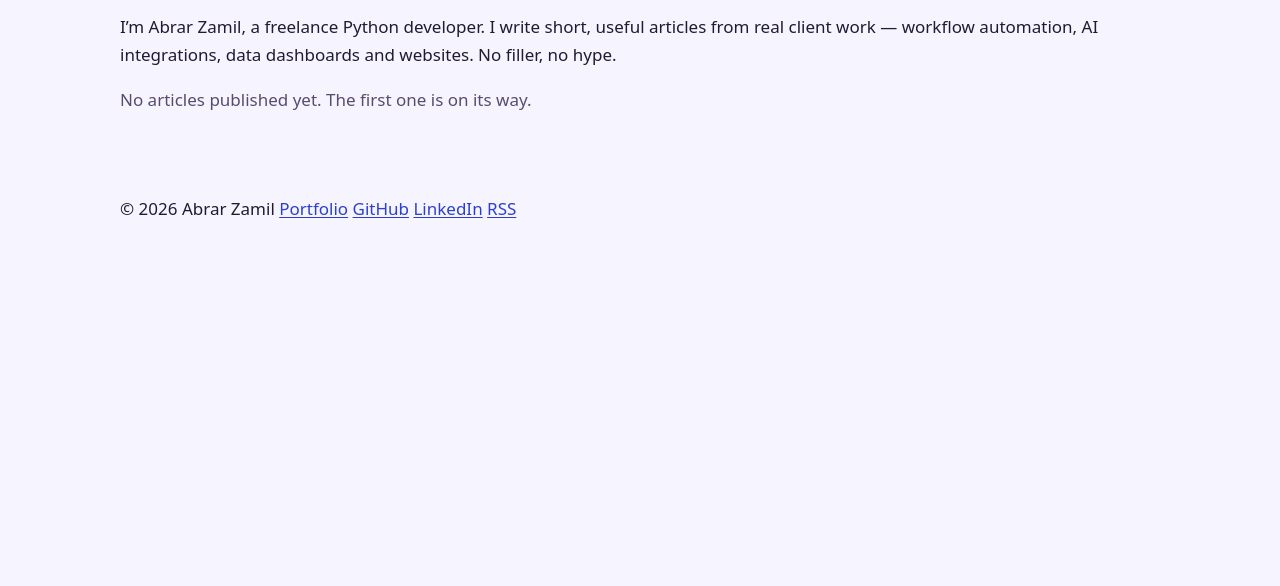
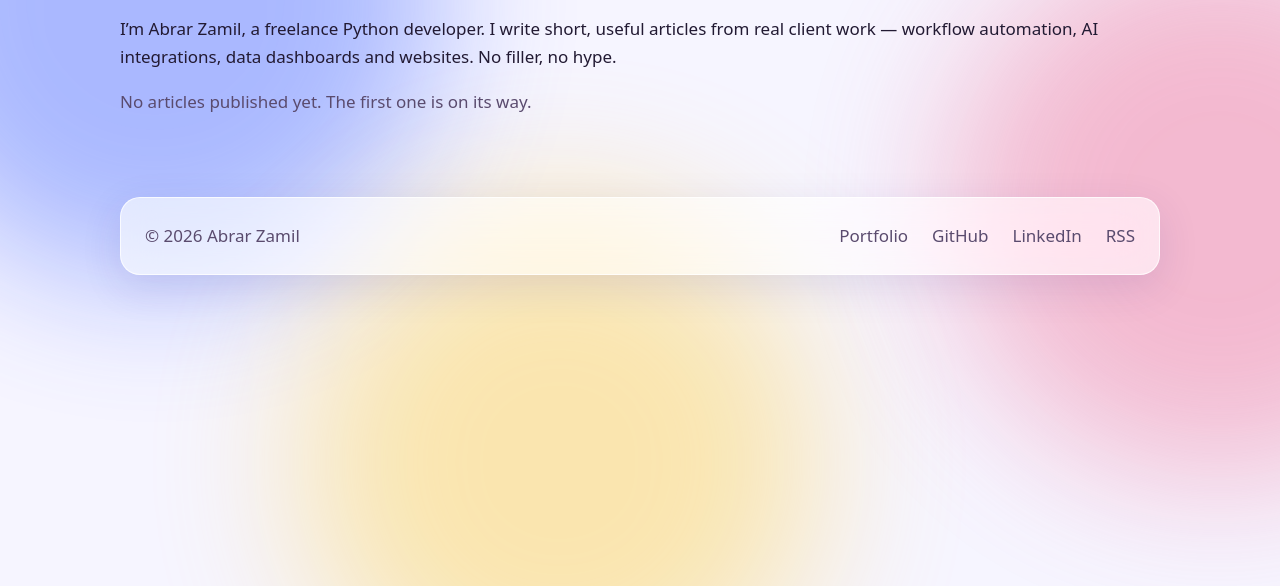
Before and after one commit to AbrarShuvo/blog, an Astro site: page / in a window 1280 px wide. Shown: the part 214-800 px from the top of the page. Built offline with nearby package versions, Linux system fonts and the light colour scheme; Astro itself is replaced by a stand-in of ours.

Commit message:
Redesign: glass header/footer, gradient blobs

```diff
--- a/src/layouts/BaseLayout.astro
+++ b/src/layouts/BaseLayout.astro
@@ -45,9 +45,14 @@ const siteName = 'Abrar Zamil — Notes';
     ))}
   </head>
   <body>
+    <div class="bg-blobs" aria-hidden="true">
+      <span class="blob b1"></span>
+      <span class="blob b2"></span>
+      <span class="blob b3"></span>
+    </div>
     <a class="skip" href="#main">Skip to content</a>
-    <header class="site-header">
-      <a class="brand" href={`${base}`}>Abrar Zamil</a>
+    <header class="site-header glass rise">
+      <a class="brand" href={`${base}`}><span class="brand-mark" aria-hidden="true">A</span>Abrar Zamil</a>
       <nav aria-label="Main">
         <a href={`${base}`}>Articles</a>
         <a href={`${base}about/`}>About</a>
@@ -58,11 +63,14 @@ const siteName = 'Abrar Zamil — Notes';
       <slot />
     </main>
     <footer class="site-footer">
-      <span>© 2026 Abrar Zamil</span>
-      <a href="https://abrarshuvo.github.io/">Portfolio</a>
-      <a href="https://github.com/AbrarShuvo">GitHub</a>
-      <a href="https://www.linkedin.com/in/abrar-zamil-shuvo-059b04229">LinkedIn</a>
-      <a href={`${base}rss.xml`}>RSS</a>
+      <div class="foot-in glass rise" style="--d: 0.4s">
+        <span>© 2026 Abrar Zamil</span>
+        <span class="spacer"></span>
+        <a href="https://abrarshuvo.github.io/">Portfolio</a>
+        <a href="https://github.com/AbrarShuvo">GitHub</a>
+        <a href="https://www.linkedin.com/in/abrar-zamil-shuvo-059b04229">LinkedIn</a>
+        <a href={`${base}rss.xml`}>RSS</a>
+      </div>
     </footer>
   </body>
 </html>
```
